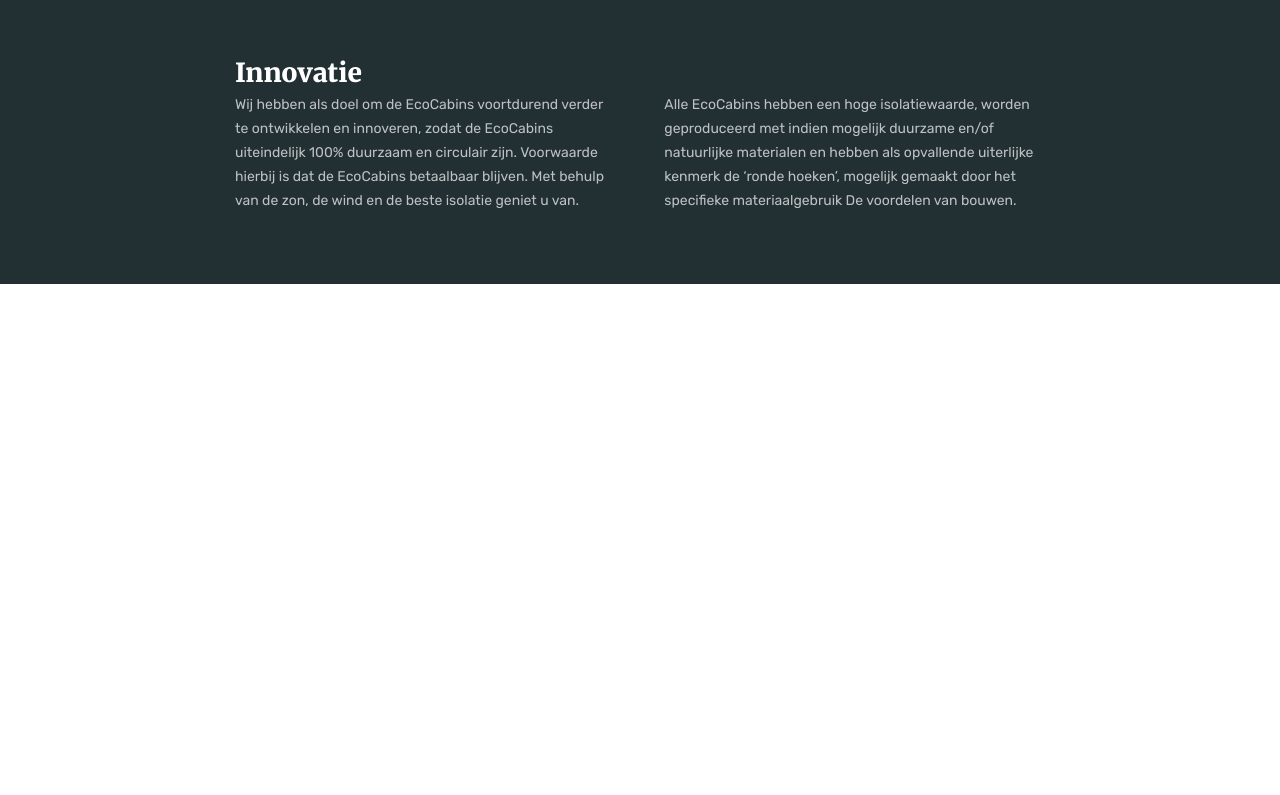
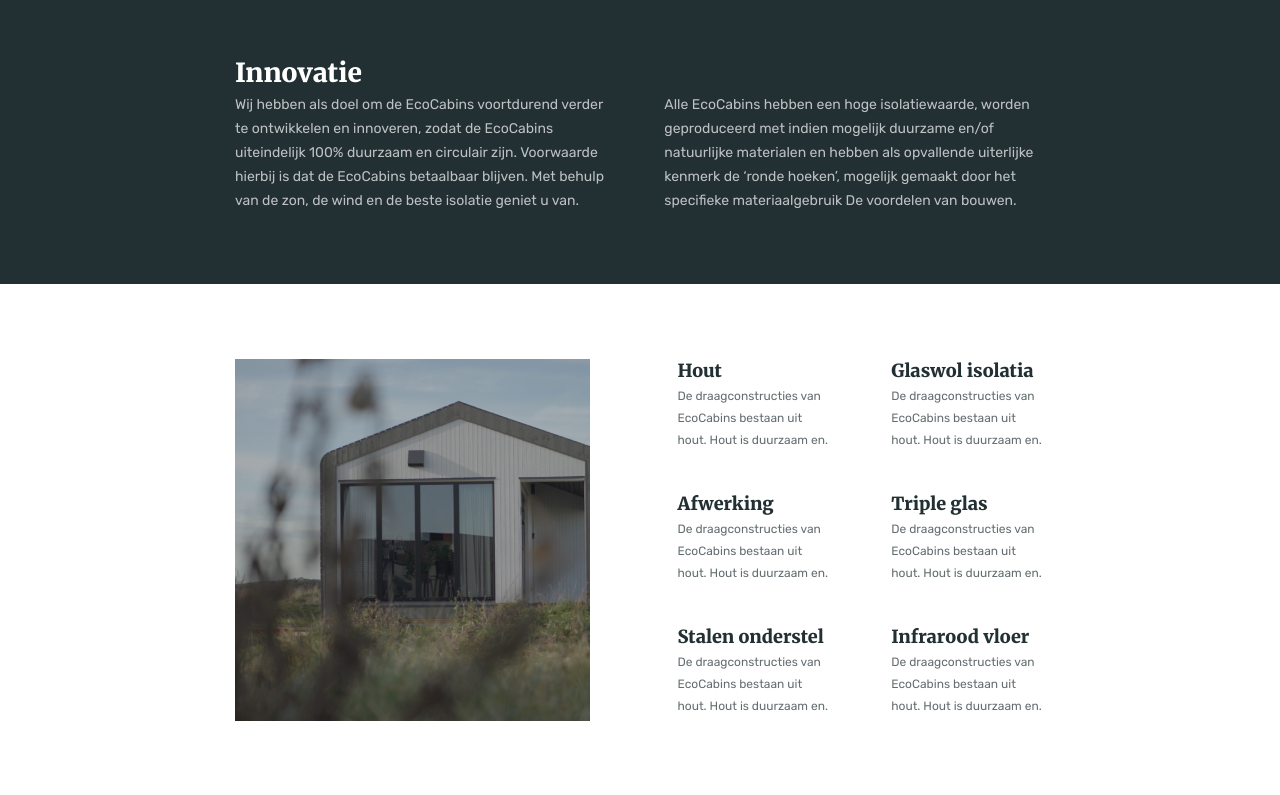
Before and after one commit to Nomex2008/Site-EcoCompany, a plain HTML site: page index.html in a window 1280 px wide. Shown: the part 1169-1964 px from the top of the page. Before the commit the page ends 1453 px from the top, so only its background shows below. Drawn offline with nearby package versions, Linux system fonts and the light colour scheme.

Commit message:
Commit 5(main4)
Add new section info.

```diff
--- a/css/mainCSS.css
+++ b/css/mainCSS.css
@@ -23,6 +23,9 @@
 .page__innovatie {
     background-color: #222F33;
     padding: 4.5rem 0 5.0625rem;
+}
+.page__info {
+    padding:5.3125rem  0;
 }
 @media(max-width:740px){
     .page__innovatie {
@@ -400,3 +403,66 @@
         margin-bottom: 0;
     }
 }
+/*info*/
+.info__section {
+    display: grid;
+    grid-template-columns: repeat(2,1fr);
+    column-gap: 75px;
+    row-gap: 20px;
+}
+.info__img img{
+    max-width: 100%;
+}
+.info__content {
+    display: grid;
+    grid-template-columns: repeat(2,1fr);
+    column-gap: 60px;
+    row-gap: 37px;
+}
+.info__title{
+    color: var(--color-dark-green, #222F33);
+
+    /* Headers / H3 */
+    font-family: Merriweather;
+    font-size: 18px;
+    font-style: normal;
+    font-weight: 900;
+    line-height: normal;
+}
+.info__title:not(:last-child) {
+    margin-bottom: .25rem;
+}
+.info__text {
+    /* Paragraph / Medium */
+    font-family: Rubik;
+    font-size: 12px;
+    font-style: normal;
+    font-weight: 400;
+    line-height: 22px; /* 183.333% */
+}
+@media (max-width:840px) {
+    .info__content{
+        column-gap: 20px;
+    }
+    .info__section{
+        column-gap: 25px;
+    }
+}
+@media (max-width:767.98px) {
+    .info__section{
+        grid-template-columns: auto;
+    }
+    .info__content{
+        order: 1;
+    }
+    .info__img{
+        order: 2;
+        margin-right: auto;
+        margin-left: auto;
+    }
+}
+@media (max-width:360px){
+    .info__content{
+        grid-template-columns: auto;
+    }
+}
--- a/index.html
+++ b/index.html
@@ -157,6 +157,103 @@
                 </div>
             </section>
 
+            <section class="page__info info">
+                <div class="info__section __container">
+
+                    <div class="info__img">
+                        <img src="img/info/IMG.png" alt="">
+                    </div>
+
+                    <div class="info__content">
+
+                        <article class="info__item">
+
+                            <h4 class="info__title">
+                                Hout
+                            </h4>
+
+                            <div class="info__text text">
+                                <p>
+                                    De draagconstructies van EcoCabins bestaan uit hout. Hout is duurzaam en.
+                                </p>
+                            </div>
+
+                        </article>
+
+                        <article class="info__item">
+
+                            <h4 class="info__title">
+                                Glaswol isolatia
+                            </h4>
+
+                            <div class="info__text text">
+                                <p>
+                                    De draagconstructies van EcoCabins bestaan uit hout. Hout is duurzaam en.
+                                </p>
+                            </div>
+
+                        </article>
+
+                        <article class="info__item">
+
+                            <h4 class="info__title">
+                                Afwerking
+                            </h4>
+
+                            <div class="info__text text">
+                                <p>
+                                    De draagconstructies van EcoCabins bestaan uit hout. Hout is duurzaam en.
+                                </p>
+                            </div>
+
+                        </article>
+
+                        <article class="info__item">
+
+                            <h4 class="info__title">
+                                Triple glas
+                            </h4>
+
+                            <div class="info__text text">
+                                <p>
+                                    De draagconstructies van EcoCabins bestaan uit hout. Hout is duurzaam en.
+                                </p>
+                            </div>
+
+                        </article>
+
+                        <article class="info__item">
+
+                            <h4 class="info__title">
+                                Stalen onderstel
+                            </h4>
+
+                            <div class="info__text text">
+                                <p>
+                                    De draagconstructies van EcoCabins bestaan uit hout. Hout is duurzaam en.
+                                </p>
+                            </div>
+
+                        </article>
+
+                        <article class="info__item">
+
+                            <h4 class="info__title">
+                                Infrarood vloer
+                            </h4>
+
+                            <div class="info__text text">
+                                <p>
+                                    De draagconstructies van EcoCabins bestaan uit hout. Hout is duurzaam en.
+                                </p>
+                            </div>
+
+                        </article>
+                    </div>
+
+                </div>
+            </section>
+
         </main>
 
         <footer class="footer">
```
Also changed, not shown: img/info/IMG.png (added).
